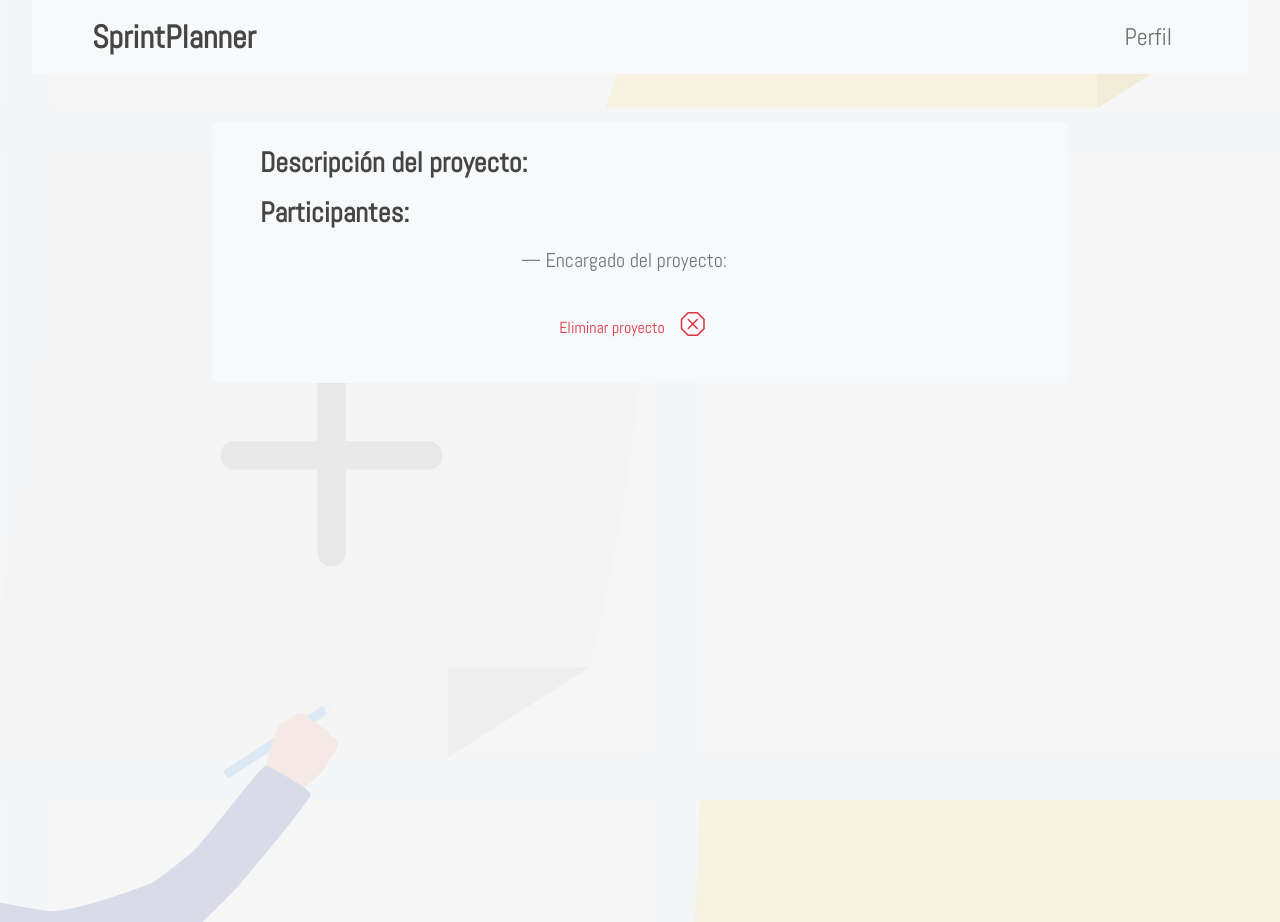
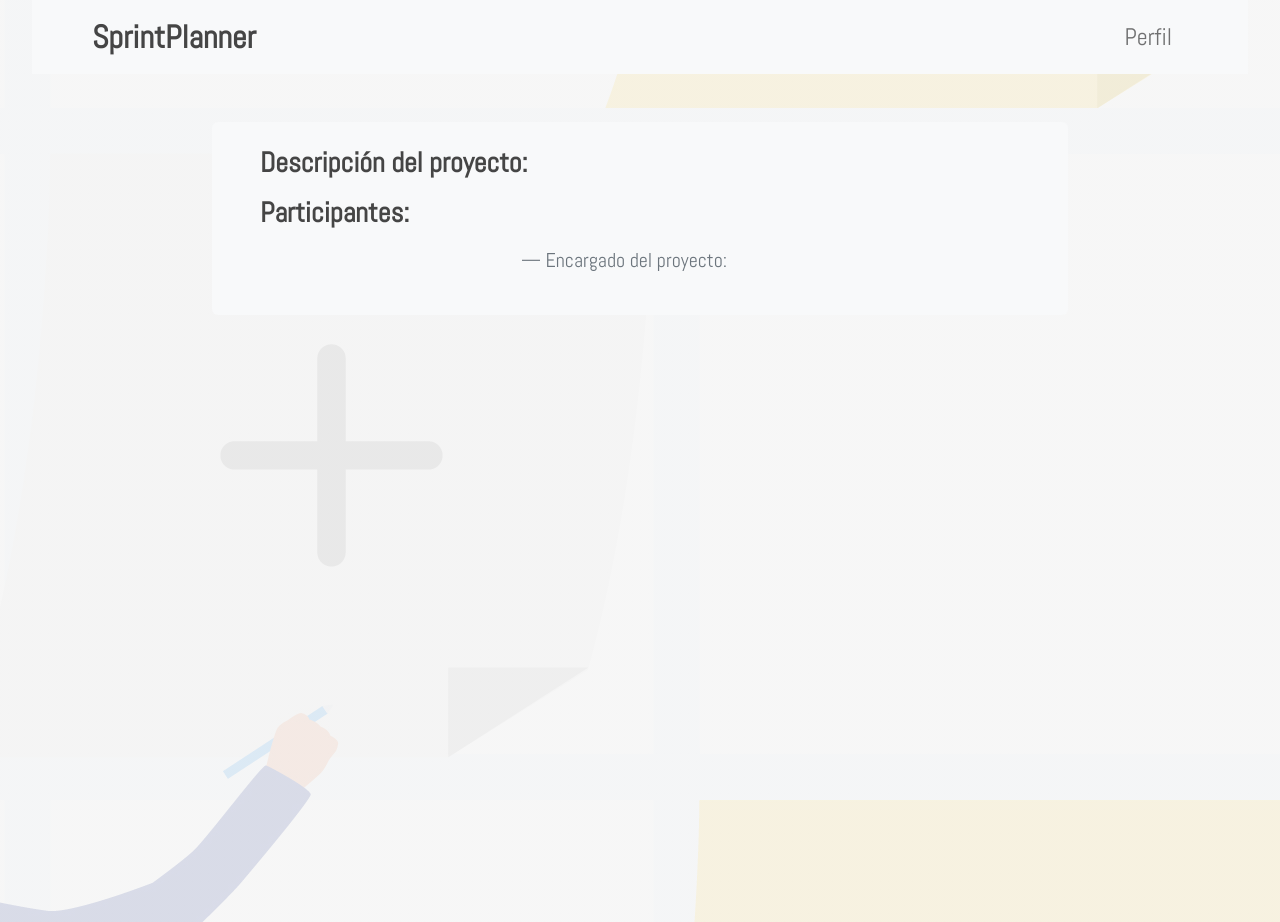
Before and after one commit to RDHLaura/sprint_planner, a Vue app: page /proyectos/1 in a window 1280 px wide. Built offline with nearby package versions, Linux system fonts and the light colour scheme; no server answers; a web font is replaced by a local one.

Commit message:
botón de eliminar proyecto

```diff
--- a/src/components/listadoTareas.vue
+++ b/src/components/listadoTareas.vue
@@ -133,7 +133,6 @@ export default {
       isSortedAsc : {"descripcion": true, "fecha_entrega":true,"estado": true,"nameUserAsigned": true},
       esCreador   : false,
       msg         : ""
-
     }
   },
   components:{
@@ -158,7 +157,6 @@ export default {
           console.log(error);
         });
   },
-
 
   methods : {
     sorteBy(property){
--- a/src/views/proyecto.vue
+++ b/src/views/proyecto.vue
@@ -10,7 +10,7 @@
       <p class="blockquote-footer fs-5 mt-3 text-center" >Encargado del proyecto: <span class="mx-3 ">{{ this.creador }}</span></p>
 
       <!--Botón de eliminar proyecto -->
-      <div class="d-flex flex-column justify-content-center text-center">
+      <div v-if="propietario" class="d-flex flex-column justify-content-center text-center">
         <p role="button" class="pt-3 text-center" @click="showConfirmation = true" >
           <span class="pb-1 text-danger">Eliminar proyecto</span>
           <span  class="bi bi-x-octagon fs-4 text-danger mx-3"></span>
```
